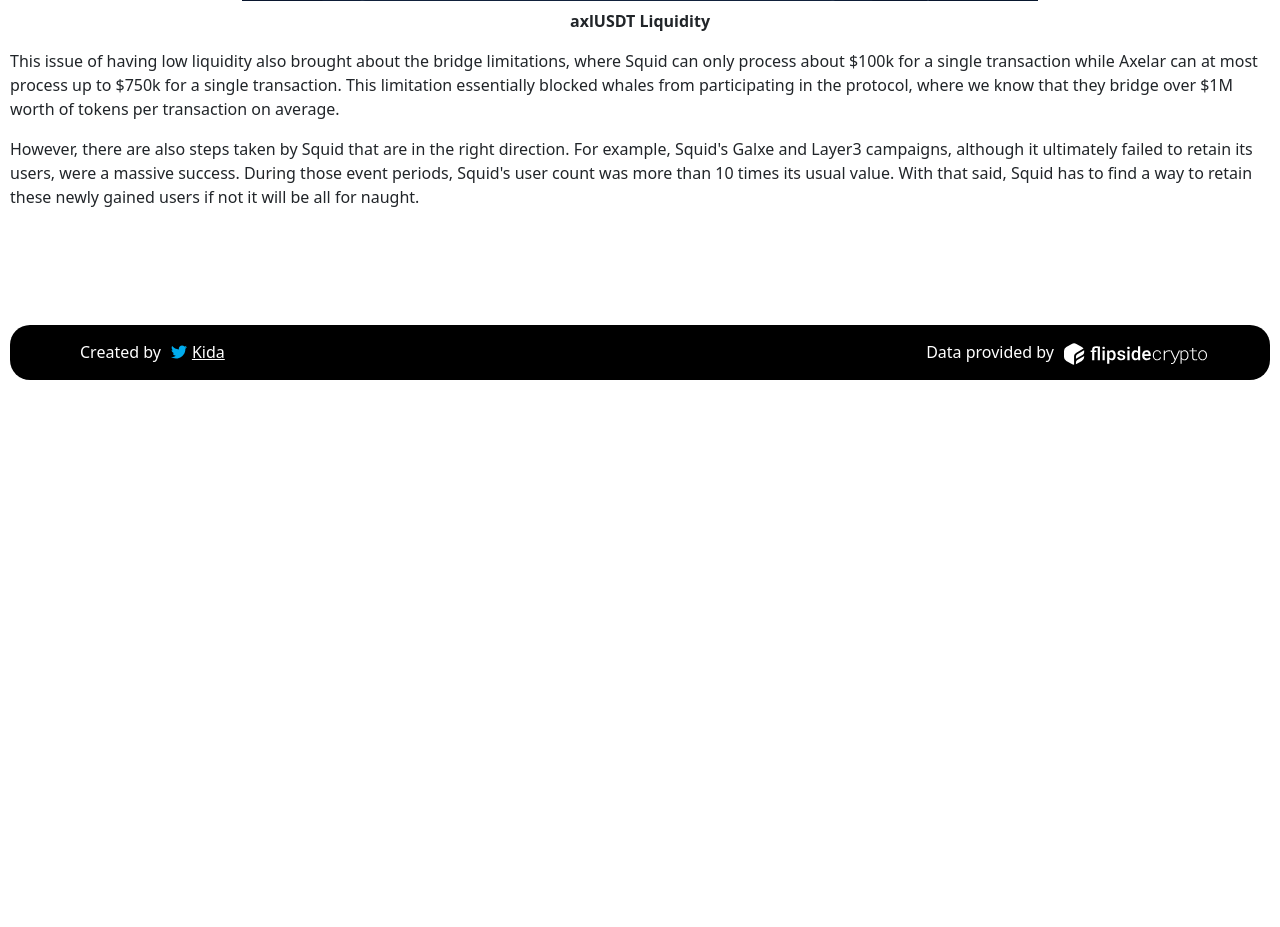
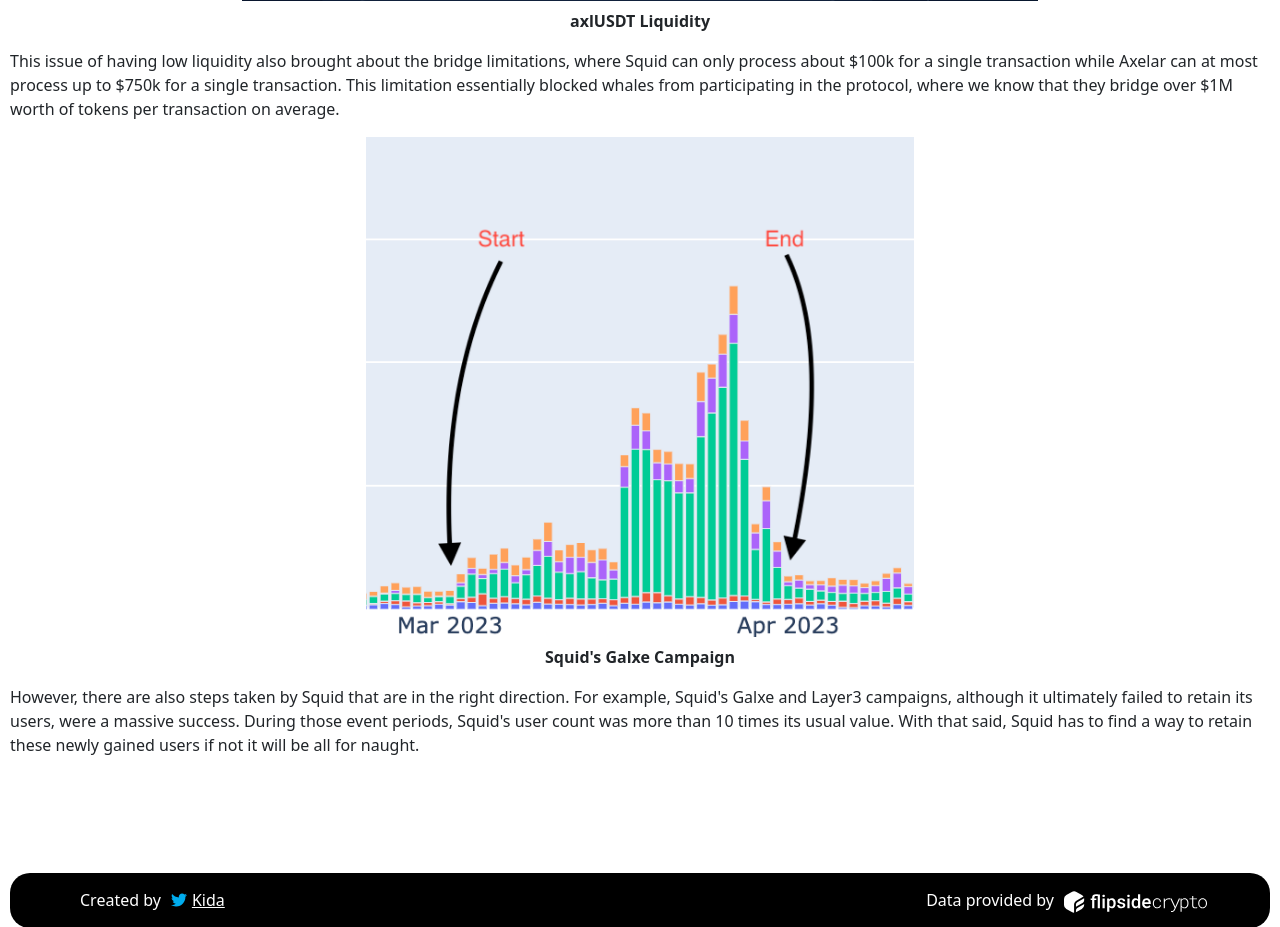
Before and after one commit to KidaCrypto/axelar-bridge-analysis, a Flask app: page / in a window 1280 px wide. Shown: the part 3457-4384 px from the top of the page. Before the commit the page ends 3837 px from the top, so only its background shows below. Run offline with Flask 3, Linux system fonts and the light colour scheme; some libraries are stand-ins or nearby versions.

Commit message:
Added squid's galxe campaign screenshot

```diff
--- a/website/templates/tab-overview.html
+++ b/website/templates/tab-overview.html
@@ -167,6 +167,10 @@
 <p>
     This issue of having low liquidity also brought about the bridge limitations, where Squid can only process about $100k for a single transaction while Axelar can at most process up to $750k for a single transaction. This limitation essentially blocked whales from participating in the protocol, where we know that they bridge over $1M worth of tokens per transaction on average.
 </p>
+<div class="d-flex flex-column align-items-center my-3">
+    <img src="{{ url_for('static', filename='images/squid_galxe.png') }}" alt="Squid Galxe" height="500" class="mb-2">
+    <strong>Squid's Galxe Campaign</strong>
+</div>
 <p>
     However, there are also steps taken by Squid that are in the right direction. For example, Squid's Galxe and Layer3 campaigns, although it ultimately failed to retain its users, were a massive success. During those event periods, Squid's user count was more than 10 times its usual value. With that said, Squid has to find a way to retain these newly gained users if not it will be all for naught.
 </p>
```
